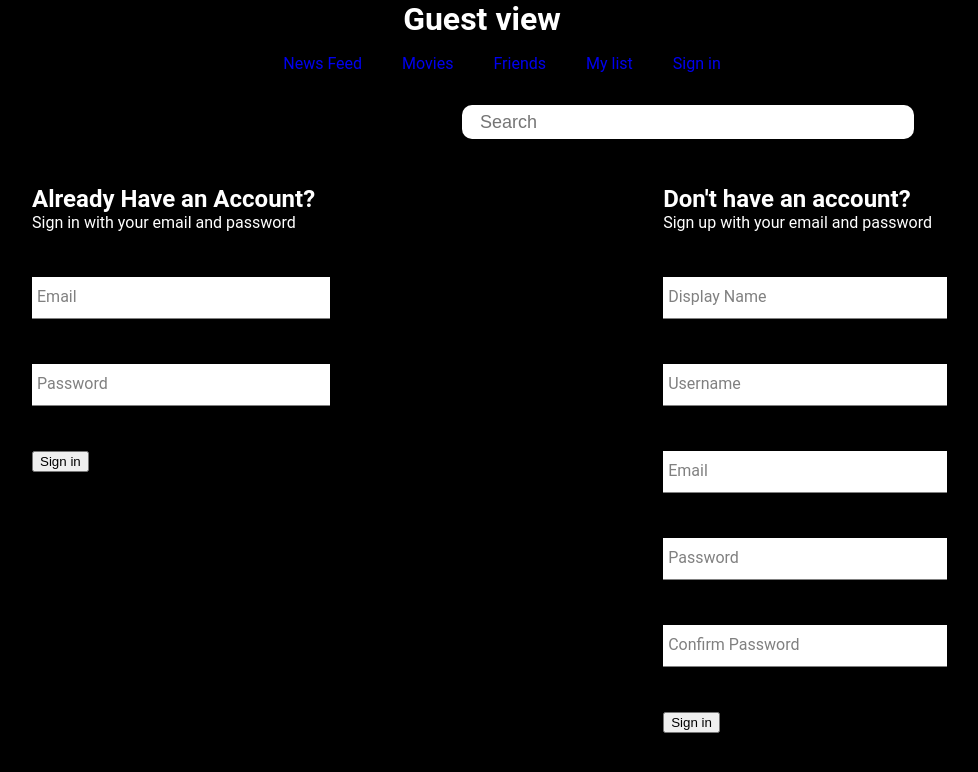
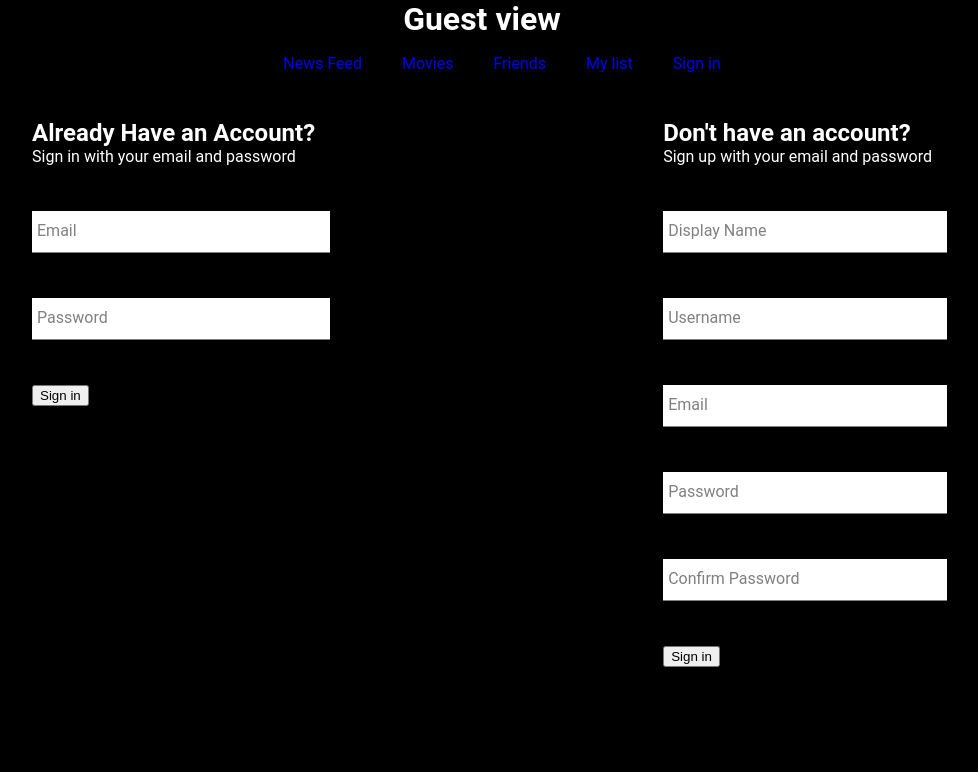
Before and after one commit to hegedus-mark/imdb-clone-site, a React (Vite) app in the folder frontend/: page /auth in a window 1280 px wide. Shown: the top 772 px of the page, without its empty margins (158-1136 px from the left). Built offline with nearby package versions, Linux system fonts and the light colour scheme.

Commit message:
version to be presented

```diff
--- a/frontend/src/Components/SignIn/SignIn.jsx
+++ b/frontend/src/Components/SignIn/SignIn.jsx
@@ -1,9 +1,8 @@
 import { useState } from "react";
 import { ToastContainer, toast } from "react-toastify";
 import "react-toastify/dist/ReactToastify.css";
-
 import { FormInput } from "../FormInput/FormInput";
-import { authoriseUser } from "../../services/authentication";
+import { authoriseUser } from "../../Services";
 
 const defaultFormFields = {
   email: "",
--- a/frontend/src/Components/SignUp/SignUp.jsx
+++ b/frontend/src/Components/SignUp/SignUp.jsx
@@ -1,9 +1,8 @@
 import { useState } from "react";
 import { ToastContainer, toast } from "react-toastify";
 import "react-toastify/dist/ReactToastify.css";
-
 import { FormInput } from "../FormInput/FormInput";
-import { authoriseUser } from "../../services/authentication";
+import { authoriseUser } from "../../Services";
 
 const defaultFormFields = {
   displayName: "",
--- a/frontend/src/Pages/GuestView/GuestView.jsx
+++ b/frontend/src/Pages/GuestView/GuestView.jsx
@@ -1,7 +1,8 @@
-import { Outlet, useNavigate } from "react-router-dom";
+import { Outlet, useLocation, useNavigate, useParams } from "react-router-dom";
 import { NavBar, Searchbar } from "../../Components";
 
 export const GuestView = ({ isItLoggedIn }) => {
+  const location = useLocation();
   const navigate = useNavigate();
   return (
     <div className="main-container">
@@ -9,7 +10,7 @@ export const GuestView = ({ isItLoggedIn }) => {
         Guest view
       </h1>
       <NavBar />
-      <Searchbar />
+      {location.pathname !== "/auth" && <Searchbar />}
       <Outlet />
     </div>
   );
--- /dev/null
+++ b/frontend/src/Services/index.js
@@ -0,0 +1,2 @@
+export * from "./authentication";
+export * from "./listItems";
```
Also changed, not shown: frontend/src/Components/Arrow/Arrow.jsx (added, +7 -0 lines).
